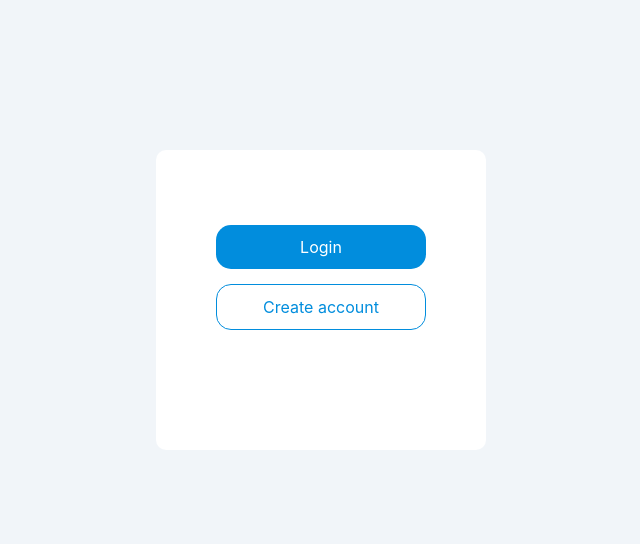
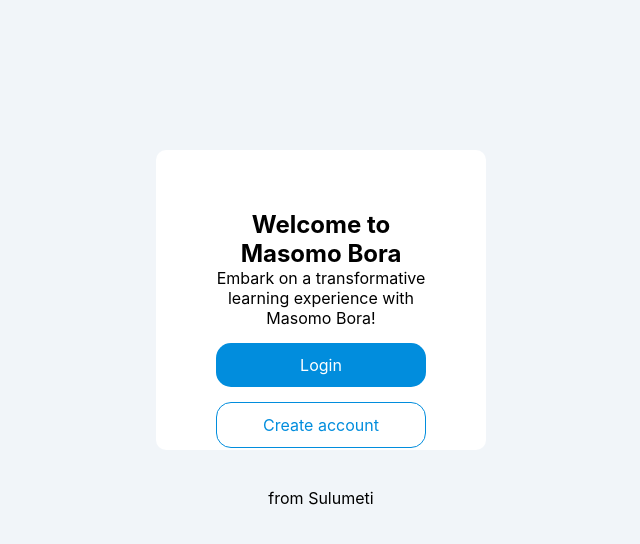
Before and after one commit to festus-sulumeti/Masomo_Bora, a React (Create React App) app: page / in a window 1280 px wide. Shown: the top 544 px of the page, without its empty margins (319-959 px from the left). Built offline with nearby package versions, Linux system fonts and the light colour scheme.

Commit message:
THe program growth

```diff
--- a/src/Components/Detail.js
+++ b/src/Components/Detail.js
@@ -5,8 +5,17 @@ const Detail = () => {
   return (
     <div className="wrapper">
       <div className="container">
-        <a href="#" className="link login-link">Login</a>
-        <a href="#" className="link signup-link">Create account</a>
+        <h2>Welcome to Masomo Bora</h2>
+        <p>Embark on a transformative learning experience with Masomo Bora!</p>
+        <div className="actions">
+          <a href="#" className="link login-link">Login</a>
+          <a href="#" className="link signup-link">Create account</a>
+        </div>
+        <br />
+
+        <br />
+
+        <p className="Sul">from Sulumeti</p>
       </div>
     </div>
   );
```
